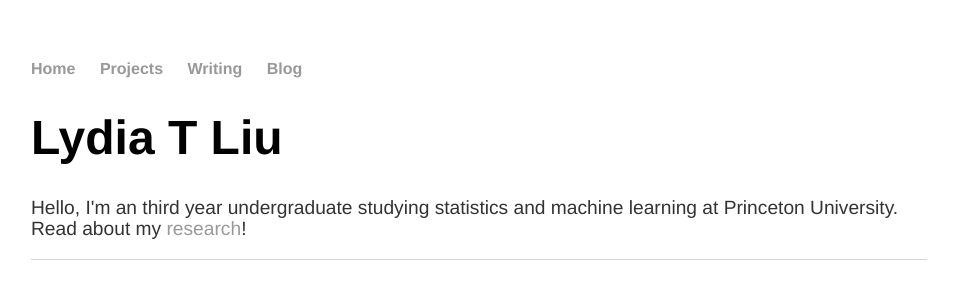
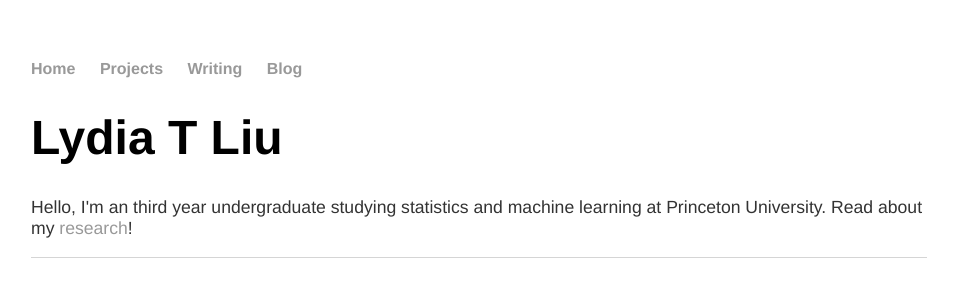
Before and after one commit to serenalwang/serenalwang.github.io, a Jekyll site: the page built from index.html, in a window 1280 px wide. Shown: the top 300 px of the page, without its empty margins (161-1114 px from the left). Built offline with Jekyll 4.4.1, drawn with Linux system fonts in a browser that asks for light colours.

Commit message:
Update main.css

```diff
--- a/css/main.css
+++ b/css/main.css
@@ -26,8 +26,8 @@ h1 {
 p {
     font-family: 'Helvetica Neue', Helvetica, Arial, sans-serif;
     font-weight: lighter;
-    font-size: 1.2em;
-    line-height: 1.1em;
+    font-size: 1.1em;
+    line-height: 1.2em;
     color: #333;
 }
 
```
